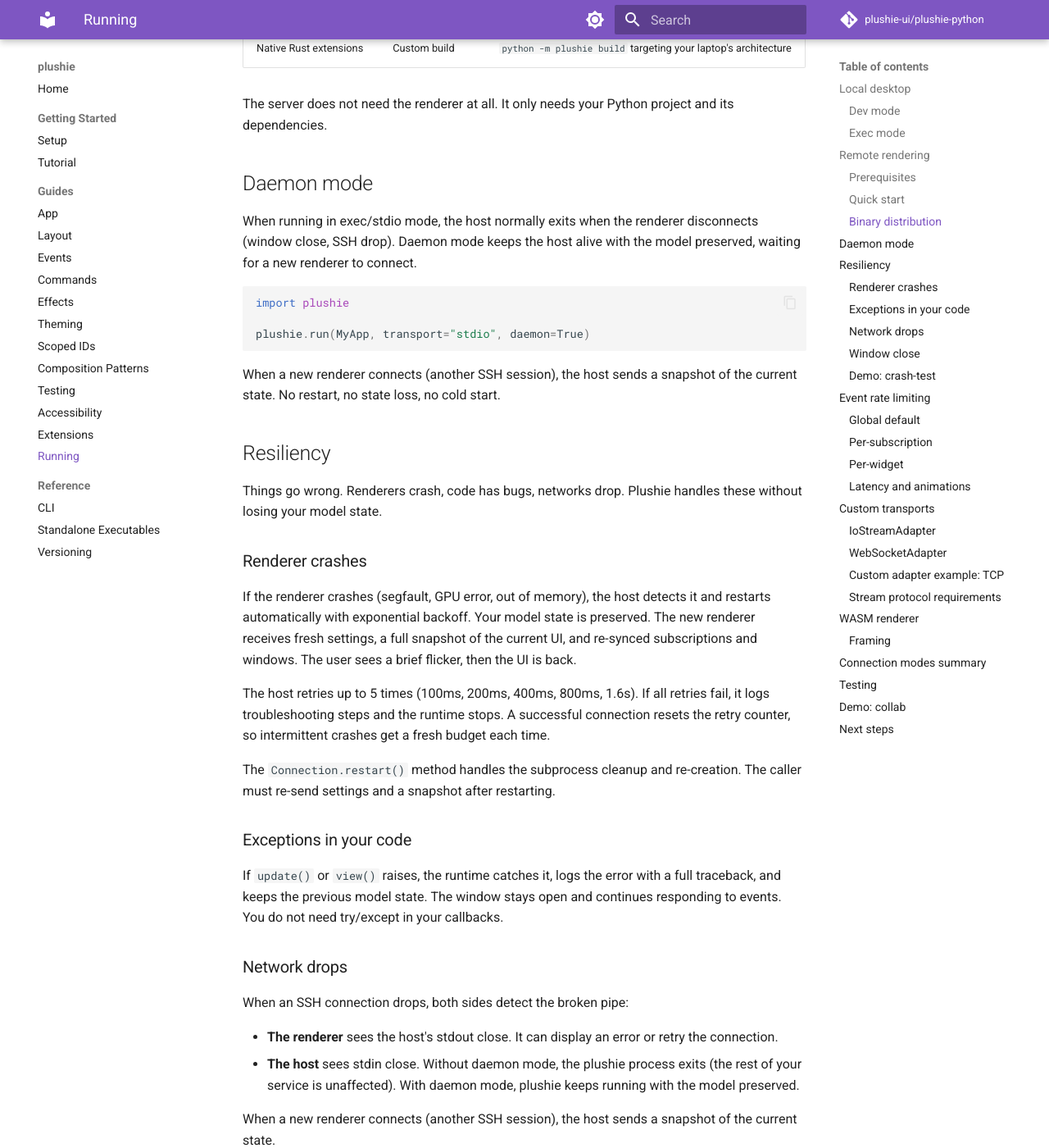
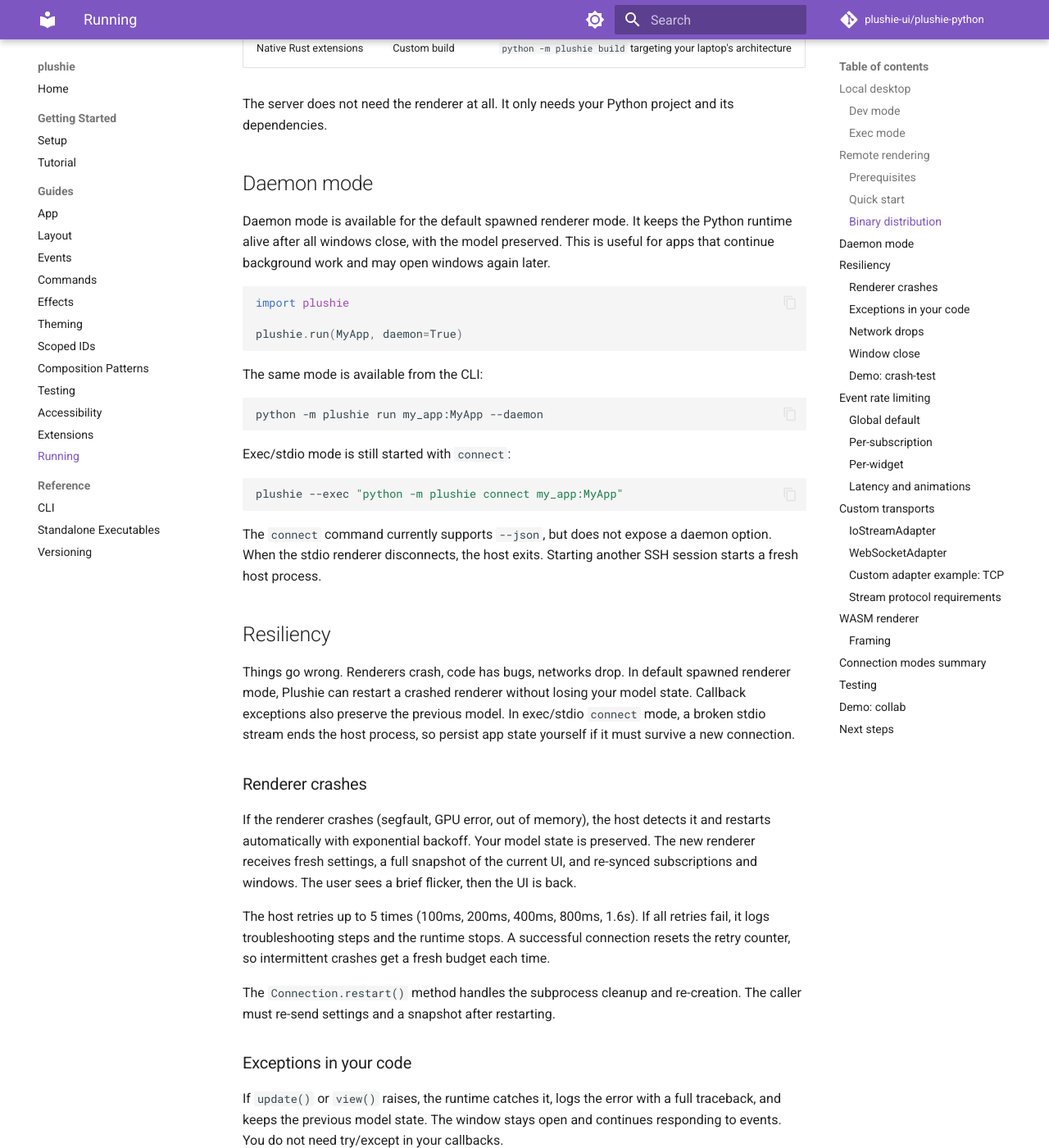
Before and after one commit to plushie-ui/plushie-python, an MkDocs documentation site: the page built from docs/running.md, in a window 1280 px wide and 1400 px high, scrolled down 2233 px. Shown: the whole window at 82% size. Built offline with MkDocs 1.6.1 and Material for MkDocs 9.7.7, drawn with Linux system fonts in a browser that asks for light colours; comment, search, counter and statistics services are not loaded; some of the changed text lies outside the part shown.

Commit message:
fix: correct python stdio running docs

````diff
--- a/docs/running.md
+++ b/docs/running.md
@@ -110,24 +110,42 @@
 
 ## Daemon mode
 
-When running in exec/stdio mode, the host normally exits when the renderer
-disconnects (window close, SSH drop). Daemon mode keeps the host alive with
-the model preserved, waiting for a new renderer to connect.
+Daemon mode is available for the default spawned renderer mode. It keeps the
+Python runtime alive after all windows close, with the model preserved. This
+is useful for apps that continue background work and may open windows again
+later.
 
 ```python
 import plushie
 
-plushie.run(MyApp, transport="stdio", daemon=True)
+plushie.run(MyApp, daemon=True)
+```
+<!-- test: test_running_doc_does_not_use_transport_kwarg_for_run -- keep this section in sync with the test -->
+
+The same mode is available from the CLI:
+
+```bash
+python -m plushie run my_app:MyApp --daemon
 ```
 
-When a new renderer connects (another SSH session), the host sends a
-snapshot of the current state. No restart, no state loss, no cold start.
+Exec/stdio mode is still started with `connect`:
+
+```bash
+plushie --exec "python -m plushie connect my_app:MyApp"
+```
+
+The `connect` command currently supports `--json`, but does not expose a
+daemon option. When the stdio renderer disconnects, the host exits. Starting
+another SSH session starts a fresh host process.
 
 
 ## Resiliency
 
-Things go wrong. Renderers crash, code has bugs, networks drop.
-Plushie handles these without losing your model state.
+Things go wrong. Renderers crash, code has bugs, networks drop. In default
+spawned renderer mode, Plushie can restart a crashed renderer without losing
+your model state. Callback exceptions also preserve the previous model. In
+exec/stdio `connect` mode, a broken stdio stream ends the host process, so
+persist app state yourself if it must survive a new connection.
 
 ### Renderer crashes
 
@@ -160,19 +178,20 @@
 
 - **The renderer** sees the host's stdout close. It can display an
   error or retry the connection.
-- **The host** sees stdin close. Without daemon mode, the plushie
-  process exits (the rest of your service is unaffected). With
-  daemon mode, plushie keeps running with the model preserved.
+- **The host** sees stdin close. In `python -m plushie connect` mode,
+  the plushie process exits. Persist state in your app if it must
+  survive a new SSH session.
 
-When a new renderer connects (another SSH session), the host sends a
-snapshot of the current state.
+Starting another SSH session starts a fresh host process.
 
 ### Window close
 
 When the user closes the last window, your `update()` receives the
 event. You can save state, persist data, or show a confirmation
-dialog. In non-daemon mode, the plushie process exits. In daemon mode,
-plushie keeps running and waits for a new renderer to connect.
+dialog. In default spawned renderer mode, `daemon=True` keeps the
+runtime alive after all windows close. In exec/stdio `connect` mode,
+the last window sends `AllWindowsClosed`; because `connect` runs the
+runtime in non-daemon mode, the host exits, which closes stdio.
 
 ### Demo: crash-test
 
````
Also changed, not shown: 1 other file.
